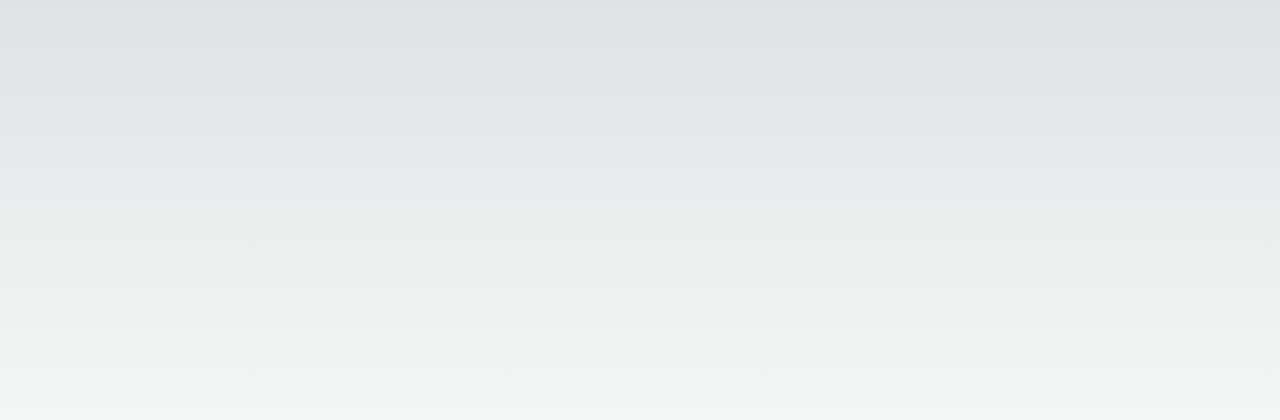
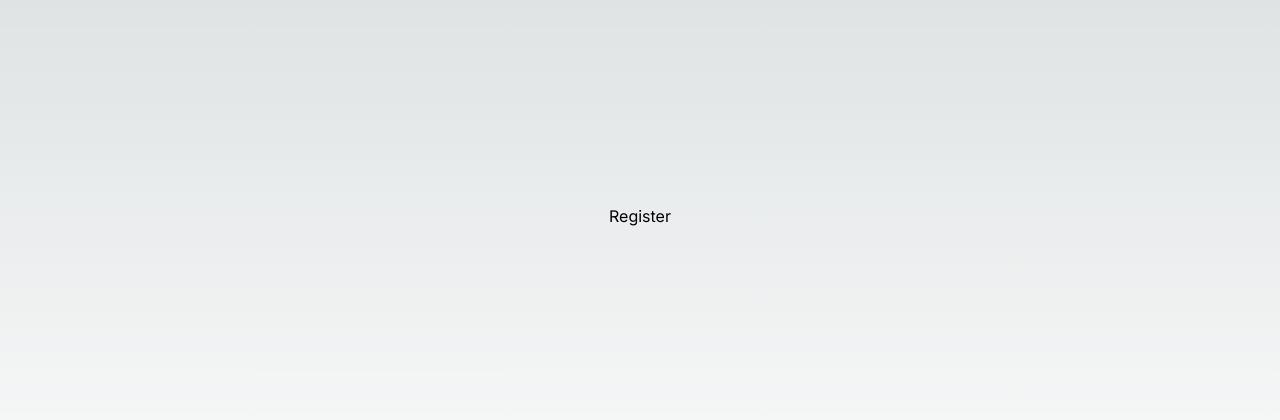
Before and after one commit to KennedyMungai/form_validation_and_user_registration, a Next.js app: page / in a window 1280 px wide. Shown: the part 184-604 px from the top of the page. Built offline with nearby package versions, Linux system fonts and the light colour scheme.

Commit message:
Added a heading to the section

```diff
--- a/src/components/register.tsx
+++ b/src/components/register.tsx
@@ -59,6 +59,7 @@ const Register = (props: Props) => {
 			>
 				{errMsg}
 			</p>
+			<h1 className='text-center'>Register</h1>
 		</section>
 	)
 }
```
